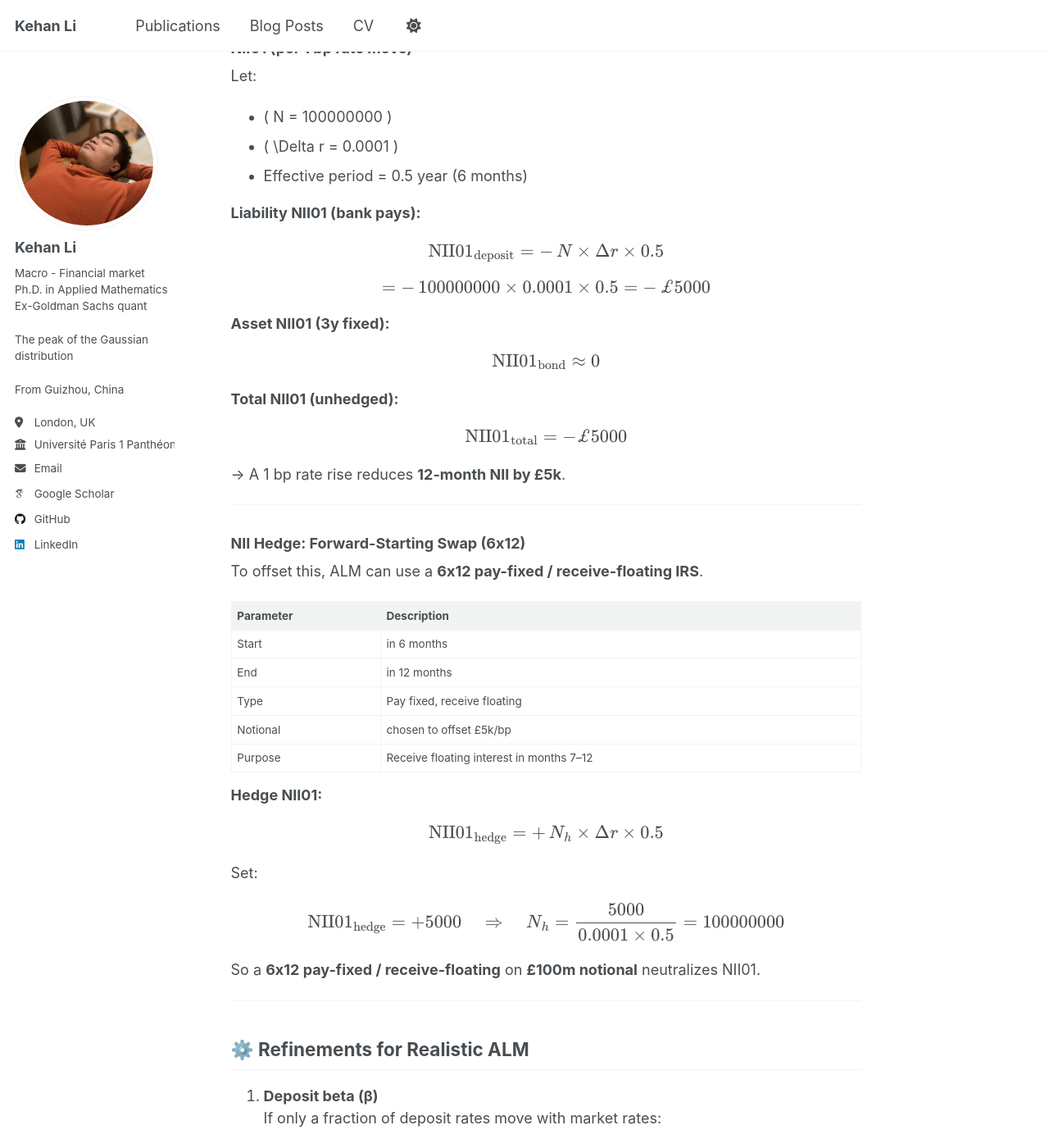
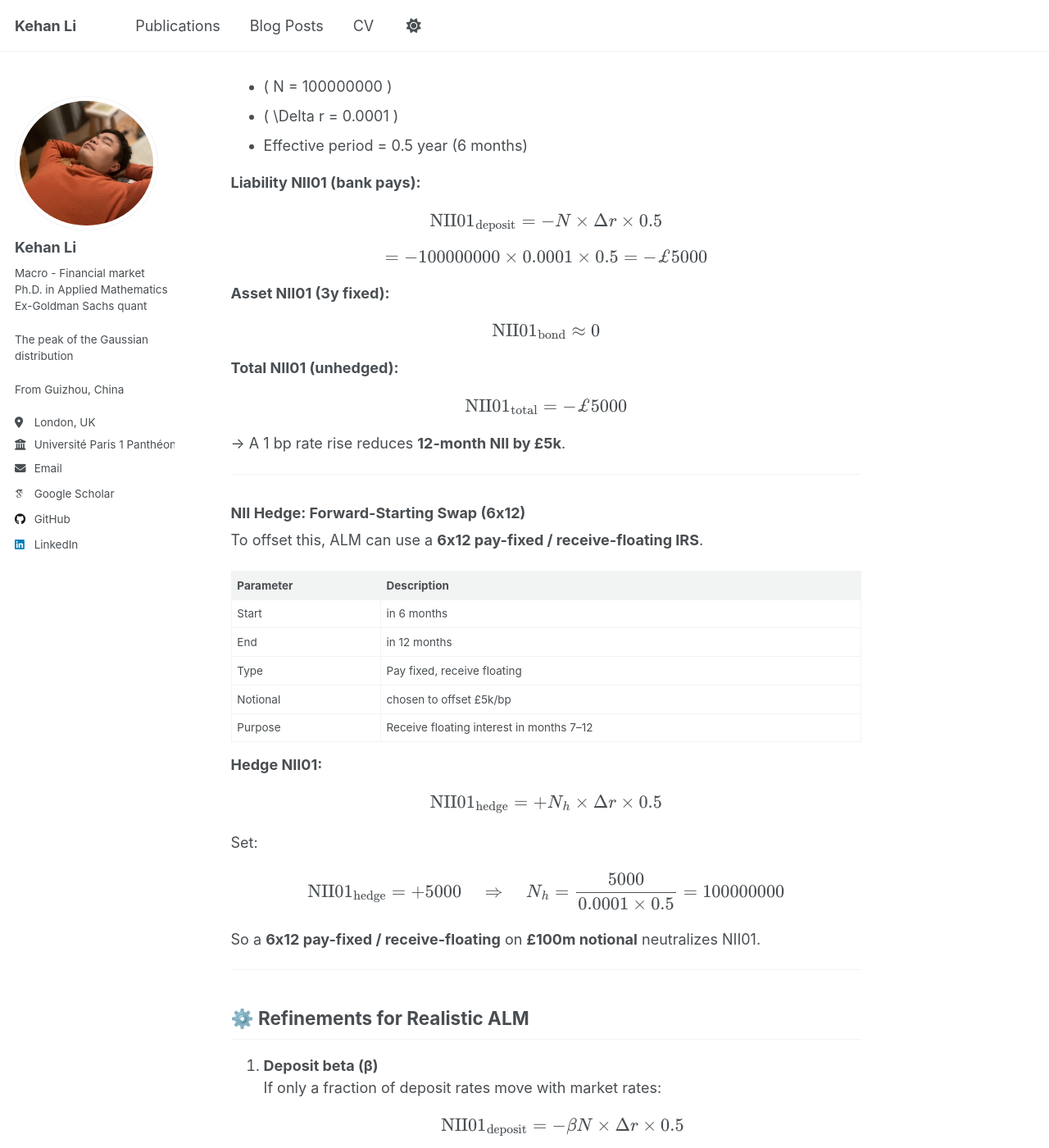
Before and after one commit to KehanLi-1123/KehanLi.github.io, a Jekyll site: the page built from _posts/2025-10-18-CB-4.md, in a window 1280 px wide and 1400 px high, scrolled down 3396 px. Shown: the whole window at 82% size. Built offline with Jekyll 4.4.1, drawn with Linux system fonts in a browser that asks for light colours; some web fonts are replaced; some of the changed text lies outside the part shown.

Commit message:
Update and rename 2025-10-16-CB-4.md to 2025-10-18-CB-4.md

```diff
--- a/_posts/2025-10-16-CB-4.md
+++ b/_posts/2025-10-18-CB-4.md
@@ -136,11 +136,11 @@ Let:
 **Liability NII01 (bank pays):**
 
 $$
-\text{NII01}_{\text{deposit}} = -\,N \times \Delta r \times 0.5
+\text{NII01}_{\text{deposit}} = - N \times \Delta r \times 0.5
 $$
 
 $$
-= -\,100000000 \times 0.0001 \times 0.5 = -\,£5000
+= - 100000000 \times 0.0001 \times 0.5 = - £5000
 $$
 
 **Asset NII01 (3y fixed):**
@@ -152,7 +152,7 @@ $$
 **Total NII01 (unhedged):**
 
 $$
-\text{NII01}_{\text{total}} = -£5000
+\text{NII01}_{\text{total}} = - £5000
 $$
 
 → A 1 bp rate rise reduces **12-month NII by £5k**.
@@ -174,13 +174,13 @@ To offset this, ALM can use a **6x12 pay-fixed / receive-floating IRS**.
 **Hedge NII01:**
 
 $$
-\text{NII01}_{\text{hedge}} = +\,N_h \times \Delta r \times 0.5
+\text{NII01}_{\text{hedge}} = + N_h \times \Delta r \times 0.5
 $$
 
 Set:
 
 $$
-\text{NII01}_{\text{hedge}} = +5000
+\text{NII01}_{\text{hedge}} = + 5000
 \quad \Rightarrow \quad
 N_h = \frac{5000}{0.0001 \times 0.5} = 100000000
 $$
@@ -195,7 +195,7 @@ So a **6x12 pay-fixed / receive-floating** on **£100m notional** neutralizes NI
    If only a fraction of deposit rates move with market rates:
 
    $$
-   \text{NII01}_{\text{deposit}} = -\,\beta N \times \Delta r \times 0.5
+   \text{NII01}_{\text{deposit}} = - \beta N \times \Delta r \times 0.5
    $$
 
    Then hedge notional: \( N_h = \beta \times 100000000 \).
```
Also changed, not shown: other parts of _posts/2025-10-18-CB-4.md (+3 -3 lines).
